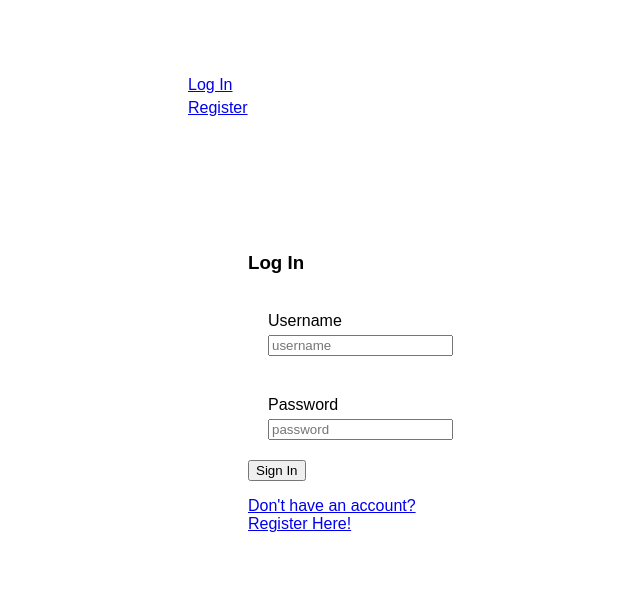
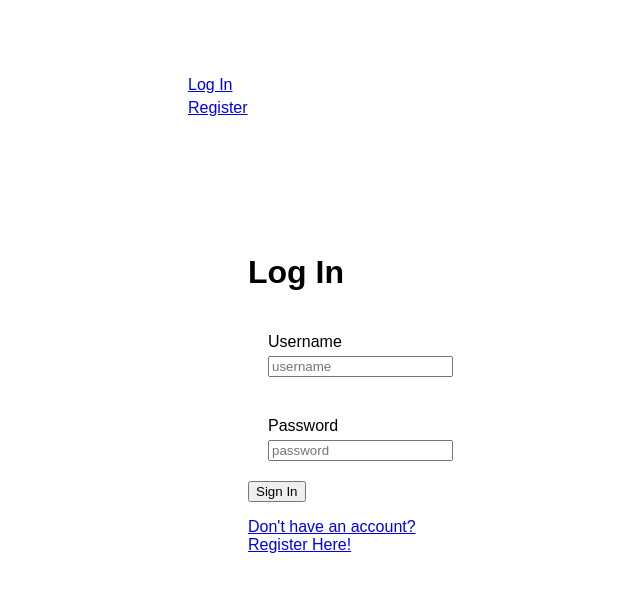
Before and after one commit to turbojoe22/budget-me, a Vue app in the folder src/frontend/: page /login in a window 1280 px wide. Shown: the top 592 px of the page, without its empty margins (292-932 px from the left). Built offline with nearby package versions, Linux system fonts and the light colour scheme.

Commit message:
committing current

```diff
--- a/src/frontend/src/views/LoginPage.vue
+++ b/src/frontend/src/views/LoginPage.vue
@@ -1,8 +1,8 @@
 <template>
     <div class="vue-template">
 
-        <form>
-            <h3>Log In</h3>
+        <form @submit.prevent="validateForm">
+            <h1>Log In</h1>
 
             <div class="form-group">
                 <label>Username</label>
@@ -38,6 +38,7 @@
             return {
                 registrationStatus: "",
                 errorUsername: "",
+                errorPassword: "",
             user: {
                 username: "",
                 password: "",
--- a/src/frontend/src/views/RegisterPage.vue
+++ b/src/frontend/src/views/RegisterPage.vue
@@ -2,7 +2,7 @@
     <div class="vue-template">
 
         <form @submit.prevent="validateForm">
-            <h3>Sign Up</h3>
+            <h1>Sign Up</h1>
 
             <div class="form-group">
                 <label for="username">Username</label>
```
Also changed, not shown: 1 other file (tests, documents, lock files or other folders).
